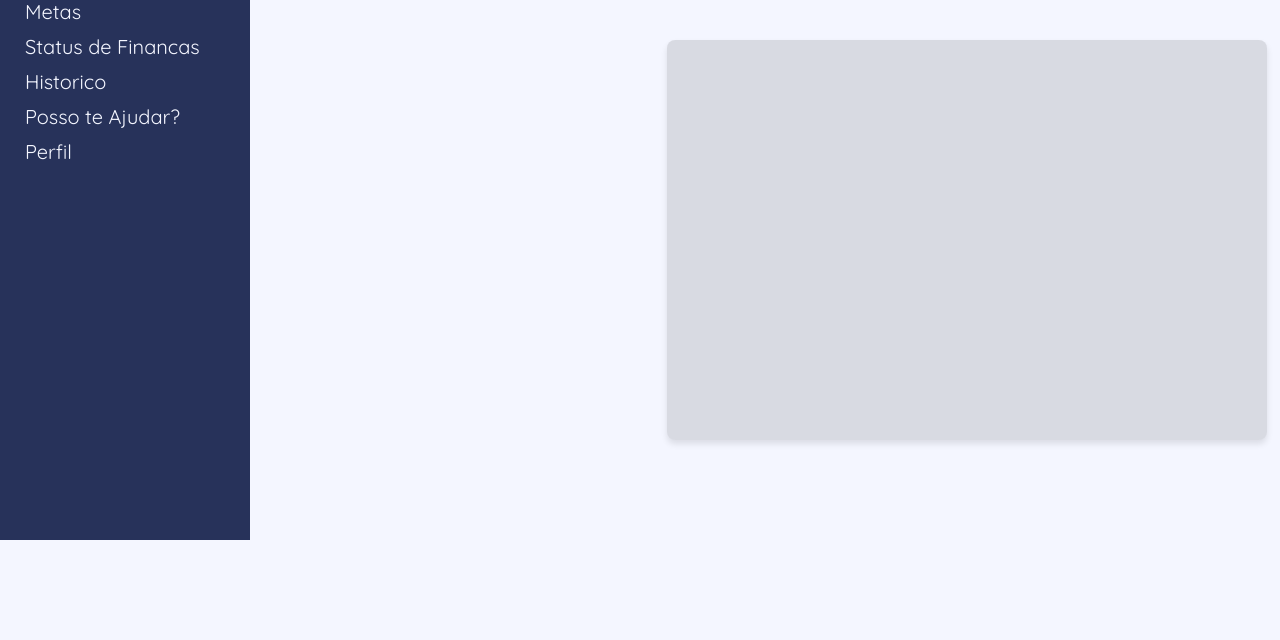
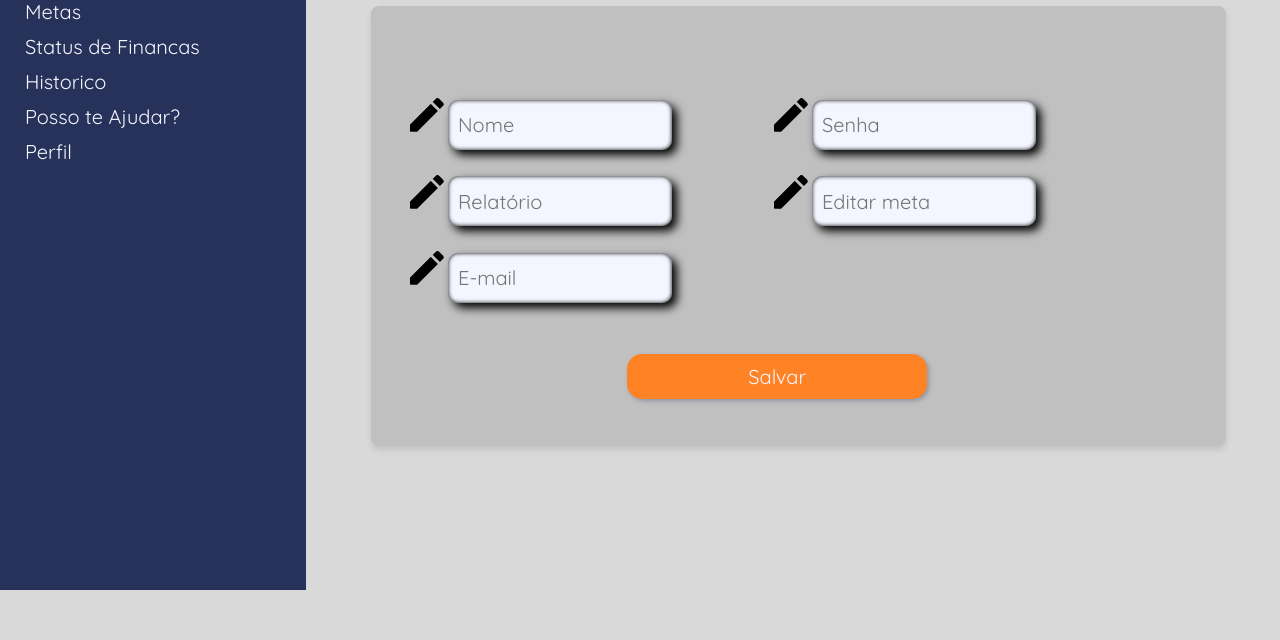
Before and after one commit to EmillySatiro/PATOCAST_DESENVOLVIMENTO_WEB, a website: page src/views/navigation/perfil.htm in a window 1280 px wide. Shown: the part 260-900 px from the top of the page. After the commit the page ends 820 px from the top, so only its background shows below. Drawn offline with nearby package versions, Linux system fonts and the light colour scheme; files that its build step writes are made by us from their sources; files whose address does not match are found by name.

Commit message:
att editar perfil

```diff
--- a/public/styles/editar-perfil.css
+++ b/public/styles/editar-perfil.css
@@ -57,14 +57,16 @@
 }
 
 /* Content Section */
-.content {
+.content{
     display: flex;
     flex-direction: column;
-    justify-content: flex-start; /* Alinha os itens no topo */
-    align-items: center; /* Centraliza horizontalmente */
+    justify-content: flex;
+    align-items: flex-start; /* Centraliza horizontalmente */
     height: 100vh; /* Ocupa toda a altura da tela */
-    padding-top: 100px; /* espaço do topo */
-    margin: 0px 90px;/* 0 para o topo e fundo, 20px para a esquerda e direita */
+    padding: 10px;
+    width: 100%;
+    gap: 10px;
+    padding-left: 25%;
 
 }
 
@@ -74,41 +76,42 @@
     align-items: center;
     justify-content: center;
     gap: 15px; /* o espaço entre a imagem e o texto */
+    margin-top: 4vw;
 
 }
 /* Container da imagem */
 .profile-picture {
     position: relative; /* Necessário para posicionar o ícone dentro dela */
+
 }
 
 /* Ícone sobre a imagem */
 .profile-detalhe img {
+
     position: absolute; /* sobre a imagem */
     top: 105px; /* Ajuste a distância do topo da imagem */
     left: 111px; /* Ajuste a distância da lateral esquerda */
     width: 50px; /* Tamanho pequeno para o ícone */
     height: 50px; /* Tamanho pequeno para o ícone */
 
+}
 
-
-
-}
 .profile-picture img {
     width: 140px;  /* Aumentado para 200px */
     height: 140px; /* Aumentado para 200px */
     border-radius: 50%;
     border: 2px solid #ccc;
     box-shadow: 0px 4px 6px rgba(0, 0, 0, 0.1);
+    margin-left: 6vw; /* Distância da lateral esquerda da tela */
 
 }
 
 .profile-detalhe img {
+
     width: 30px;  /* Aumentado para 200px */
     height: 30px; /* Aumentado para 200px */
     border: none; /* Remove a borda */
     border-radius: 0;
-
-
 }
 
 .profile-info {
@@ -166,19 +169,81 @@
 
 
 .transparent-box {
-    width: 60vw; /* Aumentado a largura para 60% da largura da tela */
-    height: 400px; /* Mantém a altura em 400px */
+    margin-left: 4vw;
+    margin-top: 4vw;
+    width: 90%; /* Aumentado a largura para 60% da largura da tela */
+    height: 440px; /* Mantém a altura em 400px */
     background-color: rgba(0, 0, 0, 0.115); /* Fundo transparente com sombra leve */
 
     /* Controlando a distância da parte superior e das laterais */
-    margin-top: 300px; /* Distância da parte superior da tela */
-    margin-left: 10px; /* Distância da lateral esquerda da tela */
-    margin-right: 1vw; /* Distância da lateral direita da tela */
+
+    margin-right:none; /* Distância da lateral direita da tela */
 
     border-radius: 8px; /* Adiciona bordas arredondadas */
     box-shadow: 0px 4px 6px rgba(0, 0, 0, 0.1); /* Sombra leve para dar profundidade */
+
+    display: flex;
+    flex-direction: column
 }
 
+.itens{
+    width: 300px;
+    margin-top: 6vw;
+    margin-left: 3vw;
+    margin-right: 2vw;
+    margin-bottom: 4vw;
+    padding-top: 15px;
+    justify-content: center;
+    gap: 25px;
+
+    display: flex;
+    flex-direction: column;
+    justify-content: flex-start;
+}
+
+.formulario {
+    display: flex;
+}
+
+.itens-label{
+
+    height: 50px;
+    border-radius: 10px;
+    border-style:hidden;
+    box-shadow: 0px 0px 4px var(--preto) inset, 5px 5px 10px var(--preto);
+    padding-left: 10px;
+    background-color: var(--claro);
+    flex-direction: column;
+    font-family: var(--fonte);
+    font-weight: 400;
+    font-style: normal;
+    font-size: 20;
+    text-align: justify;
+    color: #868686;
+}
+
+.button-submit {
+    margin-left: 20vw;
+    margin-right:20vw;
+    cursor: pointer;
+    width: 300px;
+    height: 45px;
+    border: none;
+    border-radius: 15px;
+    background-color: var(--laranja-principal);
+    box-shadow: 2px 2px 4px var(--sombra-azul);
+    text-align: center;
+    color: var(--claro);
+    font-family: var(--fonte);
+    font-weight: 400;
+    font-style: normal;
+    font-size: 20px;
+}
+
+
+.input-container img:hover {
+    transform: scale(1.1); /* Amplia a imagem no hover */
+}
 
 @media (max-width: 768px) {
     .sidebar {
--- a/public/styles/inicio.css
+++ b/public/styles/inicio.css
@@ -6,6 +6,7 @@
     background-color: var(--claro-escuro);
 
     padding: 25px;
+    padding-left: 25%;
 
     width: 100%;
 }
--- a/public/styles/operacoes-finaceiras.css
+++ b/public/styles/operacoes-finaceiras.css
@@ -91,11 +91,7 @@ body {
 
 
 
-.blocos {
 
-    flex-direction: column; /* Organiza os blocos verticalmente */
-    width: 100%; /* Faz o contêiner ocupar toda a largura */
-}
 html, body {
     margin: 0; /* Remove margens padrão */
     padding: 0; /* Remove espaçamento padrão */
--- a/public/styles/style.css
+++ b/public/styles/style.css
@@ -27,7 +27,8 @@
 
 body {
     font-family: Arial, sans-serif;
-    background-color: var(--claro);
+    /* background-color: var(--claro); */
+    background-color: var(--claro-escuro);
 }
 
 .container {
@@ -75,6 +76,8 @@ body {
     transition: all 0.2s ease; /* Suaviza a transição */
 
     color: var(--claro);
+    position: fixed;
+    height:100vh;
 }
 
 .navigation-bar.occult {
--- a/src/views/navigation/perfil.htm
+++ b/src/views/navigation/perfil.htm
@@ -11,15 +11,42 @@
             <div class="header">
                 <div class="profile-picture">
                     <img src=".\images\image.png" alt="nome do usuario">
-                    <div class ="profile-detalhe">
-                        <img src="./assets/symbols_edit-square (1).png " alt="editar">
+                    <div class="profile-detalhe">
+                        <img src="./assets/symbols_edit-square (1).png" alt="editar">
                     </div>
                 </div>
                 <p class="profile-info">urano</p>
             </div>
+            <div class="transparent-box">
+                <div class="formulario">
+                    <form class="itens" action="" method="post">
+                        <div>
+                            <img src="./assets/Vector.png" alt="Editar Nome" onclick="document.getElementById('nome').focus();">
+                            <input type="text" name="" class="itens-label" id="nome" placeholder="Nome">
+                        </div>
+                        <div>
+                            <img src="./assets/Vector.png" alt="Editar Relatório" onclick="document.getElementById('relatorio').focus();">
+                            <input type="text" name="" class="itens-label" id="relatorio" placeholder="Relatório">
+                        </div>
+                        <div>
+                            <img src="./assets/Vector.png" alt="Editar E-mail" onclick="document.getElementById('email').focus();">
+                            <input type="email" name="" class="itens-label" id="email" placeholder="E-mail">
+                        </div>
+                    </form>
+                    <form class="itens" action="" method="post">
+                        <div>
+                            <img src="./assets/Vector.png" alt="Editar Senha" onclick="document.getElementById('senha').focus();">
+                            <input type="password" name="" class="itens-label" id="senha" placeholder="Senha">
+                        </div>
+                        <div>
+                            <img src="./assets/Vector.png" alt="Editar Meta" onclick="document.getElementById('meta').focus();">
+                            <input type="text" name="" class="itens-label" id="meta" placeholder="Editar meta">
+                        </div>
+                    </form>
+                </div>
+                <input class="button-submit" type="submit" value="Salvar">
+            </div>
         </div>
-        <div class="transparent-box"></div>
-    </div>
 {% endblock %}
 
 {% block script %}
```
Also changed, not shown: public/assets/Vector.png (added).
